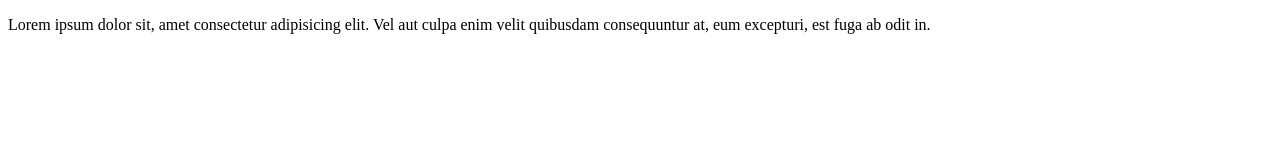
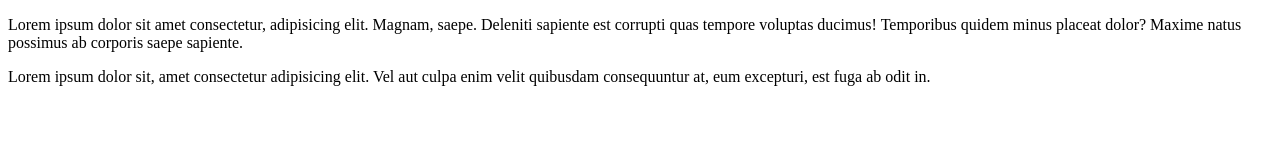
Before and after one commit to Niladricoder/local_repo, a plain HTML site: page index.html in a window 1280 px wide. Drawn offline with Linux system fonts and the light colour scheme.

Commit message:
add new p tag

```diff
--- a/index.html
+++ b/index.html
@@ -4,6 +4,8 @@
     <meta charset="UTF-8">
     <meta name="viewport" content="width=device-width, initial-scale=1.0">
     <title>Document-exampleDocument-example</title>
+    <p>Lorem ipsum dolor sit amet consectetur, adipisicing elit. Magnam, saepe. Deleniti sapiente est corrupti quas tempore voluptas ducimus! Temporibus quidem minus placeat dolor? Maxime natus possimus ab corporis saepe sapiente.
+    </p>
 </head>
 <body>
     <p>Lorem ipsum dolor sit, amet consectetur adipisicing elit. Vel aut culpa enim velit quibusdam consequuntur at, eum excepturi, est fuga ab odit in.</p>
```
